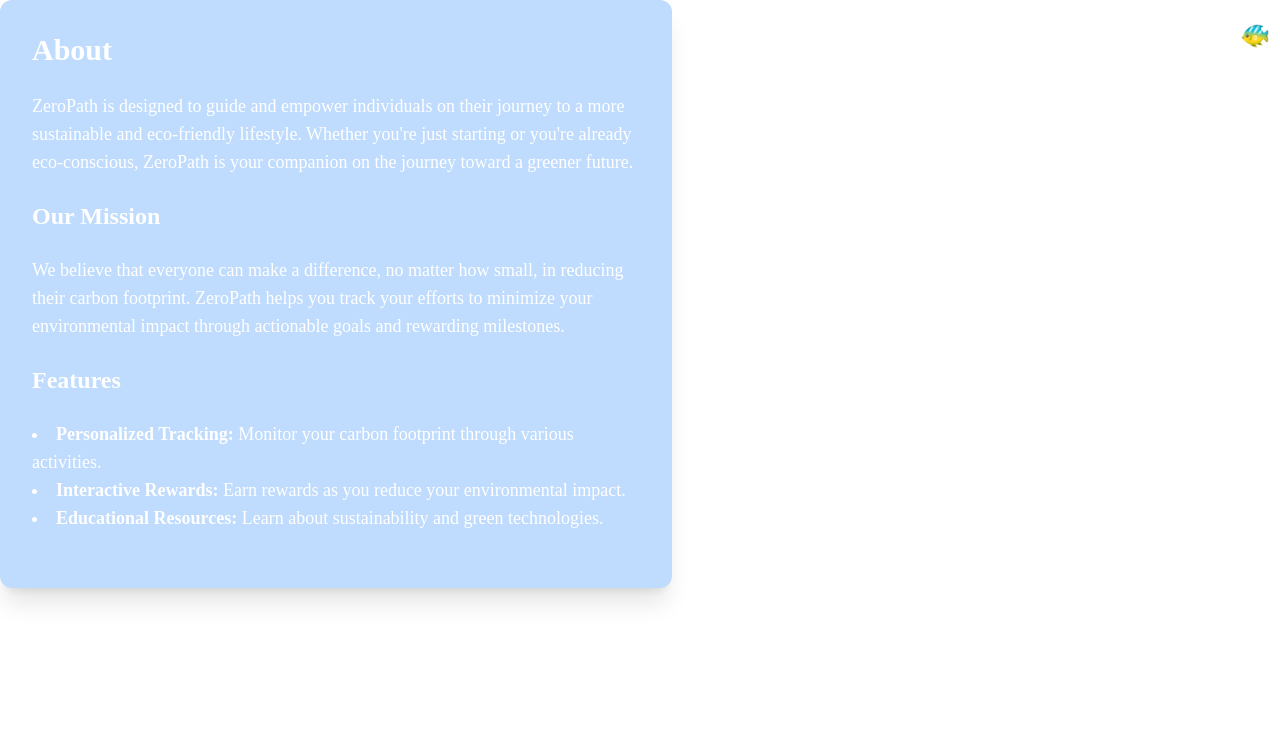
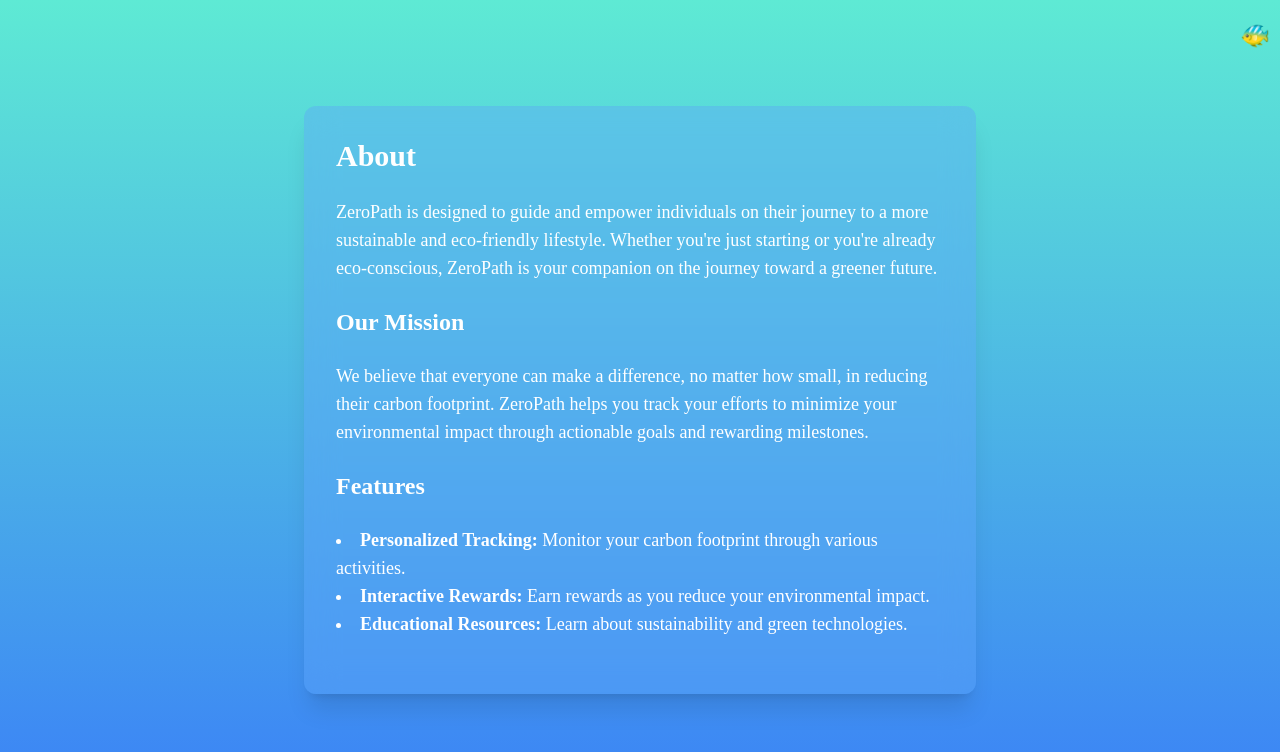
Before and after one commit to Lixiviate/P3-Zero-Path, a React (Vite) app in the folder client/: page /about in a window 1280 px wide. Shown: the top 752 px of the page. Built offline with nearby package versions, Linux system fonts and the light colour scheme.

Commit message:
Fix: About on /about

```diff
--- a/client/src/main.jsx
+++ b/client/src/main.jsx
@@ -54,7 +54,7 @@ const router = createBrowserRouter([
       },
       {
         path: "/about",
-        element: <About />,
+        element: <About isStandalone={true} />,
       },
       {
         path: "*",
--- a/client/src/pages/About.jsx
+++ b/client/src/pages/About.jsx
@@ -1,21 +1,26 @@
-import React from 'react';
-
-const About = () => {
+const About = ({ isStandalone }) => {
   return (
-    <div className="bg-blue-400 bg-opacity-40 backdrop-filter backdrop-blur-lg rounded-xl p-8 shadow-xl max-w-2xl w-full text-white">
+    <div
+      className={`${
+        isStandalone
+          ? "bg-gradient-to-b from-teal-300 to-blue-500 min-h-screen flex items-center justify-center p-8"
+          : "bg-transparent"
+      }`}
+    >
+      <div className="rounded-xl shadow-xl max-w-2xl w-full text-white p-8 bg-blue-400 bg-opacity-40 backdrop-filter backdrop-blur-lg">
         <h2 className="text-3xl font-bold mb-6">About</h2>
         <p className="text-lg mb-4">
-        ZeroPath is designed to guide and empower individuals on their
-        journey to a more sustainable and eco-friendly lifestyle. Whether
-        you're just starting or you're already eco-conscious, ZeroPath is
-        your companion on the journey toward a greener future.
+          ZeroPath is designed to guide and empower individuals on their journey
+          to a more sustainable and eco-friendly lifestyle. Whether you're just
+          starting or you're already eco-conscious, ZeroPath is your companion
+          on the journey toward a greener future.
         </p>
         <h3 className="text-2xl font-semibold mb-4">Our Mission</h3>
         <p className="text-lg mb-4">
           We believe that everyone can make a difference, no matter how small,
           in reducing their carbon footprint. ZeroPath helps you track your
-        efforts to minimize your environmental impact through actionable
-        goals and rewarding milestones.
+          efforts to minimize your environmental impact through actionable goals
+          and rewarding milestones.
         </p>
         <h3 className="text-2xl font-semibold mb-4">Features</h3>
         <ul className="list-disc list-inside text-lg mb-4">
@@ -33,6 +38,7 @@ const About = () => {
           </li>
         </ul>
       </div>
+    </div>
   );
 };
 
--- a/client/src/pages/LandingPage/LandingPage.jsx
+++ b/client/src/pages/LandingPage/LandingPage.jsx
@@ -20,7 +20,11 @@ const LandingPage = () => {
           <span className="title-path">Path</span>
         </h1>
         <p className="subtitle">A Tranquil Journey to Sustainability</p>
-        {showAuth ? <AuthForm onCancel={toggleAuth} /> : <About />}
+        {showAuth ? (
+          <AuthForm onCancel={toggleAuth} />
+        ) : (
+          <About isStandalone={false} />
+        )}
       </div>
     </div>
   );
```
Lines whose indentation alone changed are shown as unchanged.
